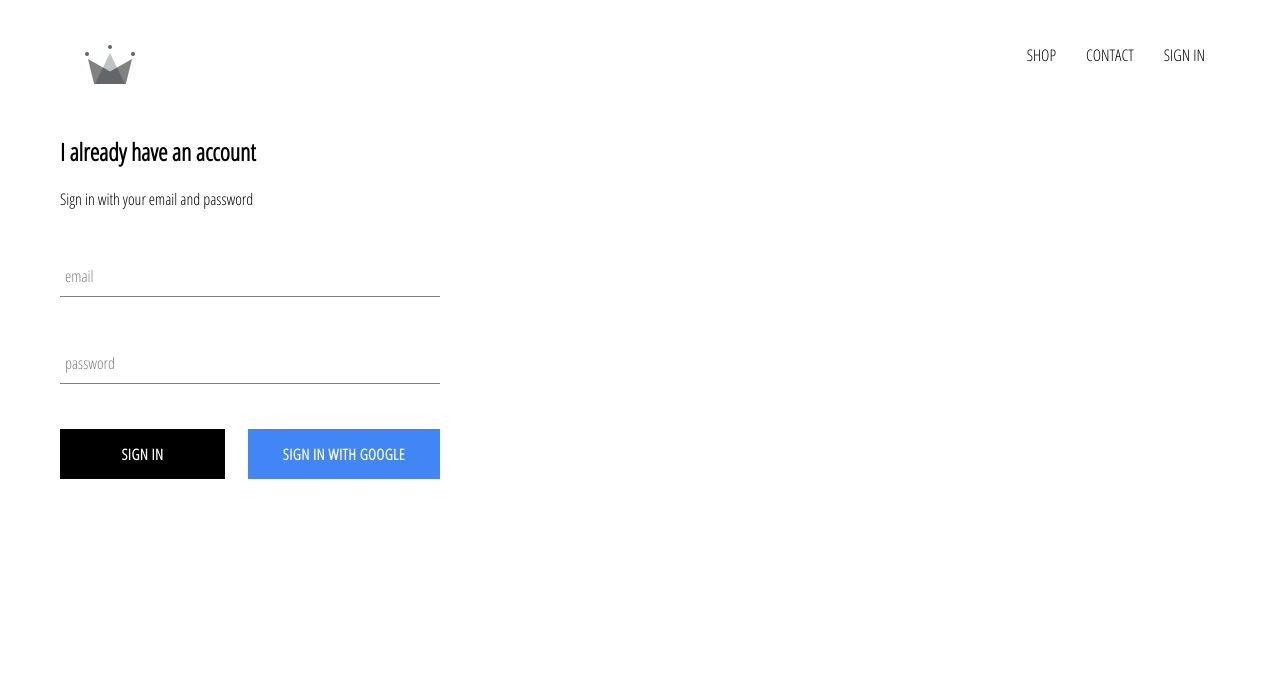
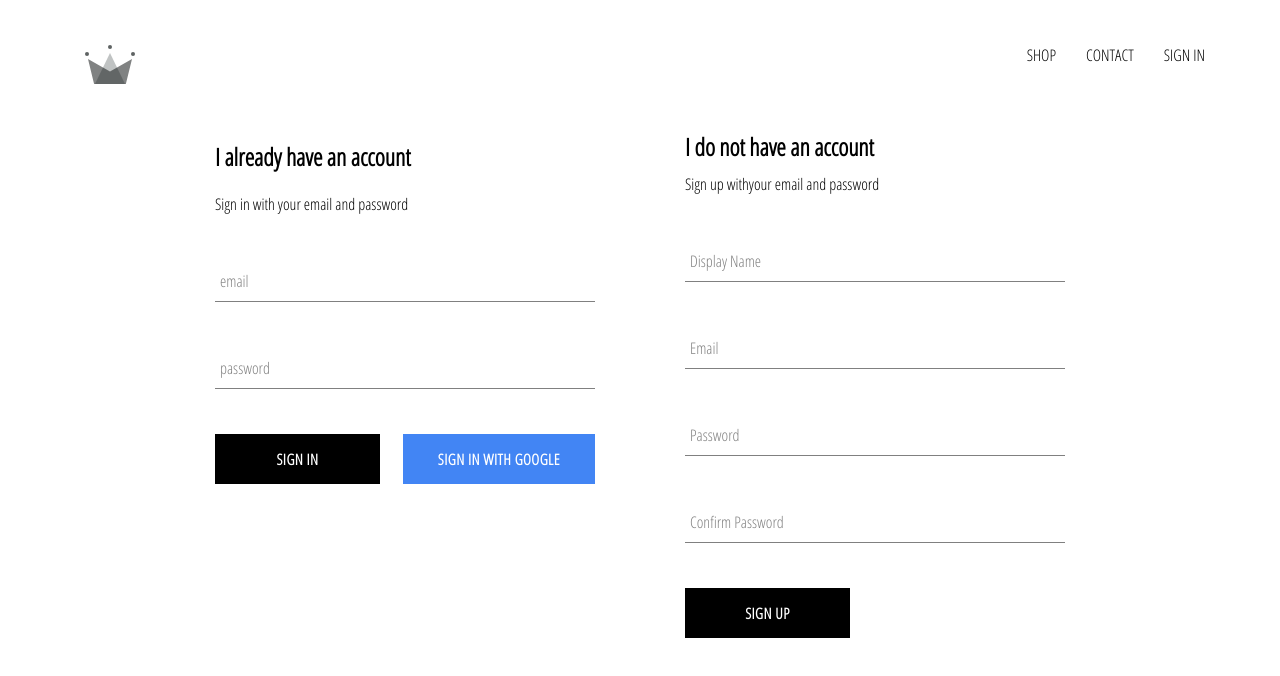
Before and after one commit to za-n-6/crwn-clothing, a React (Create React App) app: page /signin in a window 1280 px wide. Shown: the top 676 px of the page. Built offline with nearby package versions, Linux system fonts and the light colour scheme; no server answers.

Commit message:
implemented firebase utils ,included ability to store authenticated users into our firestore database

```diff
--- a/src/App.js
+++ b/src/App.js
@@ -10,7 +10,7 @@
 
 import SignInSignUpPage from './pages/sign-in-sign-up/sign-in-sign-up.component.jsx';
 
-import { auth } from './firebase/firebase.utils';
+import { auth , createUserProfileDocument } from './firebase/firebase.utils';
 
 
 class App extends React.Component {
@@ -23,30 +23,36 @@
     }
   }
 
-
-
-
       unsubscribeFromAuth = null;
 
      componentDidMount(){
-       this.unsubscribeFromAuth= auth.onAuthStateChanged( user => {
-         this.setState({ currentUser: user });
+       this.unsubscribeFromAuth= auth.onAuthStateChanged(async userAuth => {
+              if(userAuth) {
+                const userRef= await createUserProfileDocument(userAuth);
 
-         console.log(user);
+                userRef.onSnapshot(snapShot => {
+                  this.setState({
+                    currentUser: {
+                      id: snapShot.id,
+                      ...snapShot.data()
+                    }
+                  })
+
+                  console.log(this.state);
+                })
+
+
+              }
+
+              else {
+                this.setState({currentUser: userAuth})
+              }
        })
      }
-
-
-
-
 
       componentWillUnmount() {
         this.unsubscribeFromAuth();
       }
-
-
-
-
 
   render() {
   return (
--- a/src/components/header/header.component.jsx
+++ b/src/components/header/header.component.jsx
@@ -27,9 +27,9 @@
 
            {
              currentUser ?
-             <div className='option' onClick={()=> auth.signOut()}>SIGN OUT</div>
+             (<div className='option' onClick={()=> auth.signOut()}>SIGN OUT</div>)
              :
-             <Link className='option' to='/signin'>SIGN IN</Link>
+             (<Link className='option' to='/signin'>SIGN IN</Link>)
            }
 
       </div>
--- a/src/components/sign-in/sign-in.component.jsx
+++ b/src/components/sign-in/sign-in.component.jsx
@@ -18,6 +18,7 @@
         super(props);
 
         this.state ={
+
             email: '' ,
             password: ''
 
@@ -57,9 +58,6 @@
 
                      />
 
-
-
-
                    <FormInput
 
                    name="password"
--- /dev/null
+++ b/src/components/sign-up/sign-up.component.jsx
@@ -0,0 +1,121 @@
+import React from 'react';
+
+import FormInput from '../form-input/form-input.component';
+import CustomButton from '../custom-button/custom-button.component';
+
+import { auth , createUserProfileDocument } from '../../firebase/firebase.utils';
+
+import  './sign-up.styles.scss';
+
+ class SignUp extends React.Component {
+
+    constructor() {
+        super();
+
+        this.state = {
+
+            displayName: '' ,
+            email: '' ,
+            password: '' ,
+            confirmPassword: ''
+
+        }
+    }
+
+     handleSubmit = async event => {
+         event.preventDefault();
+
+         const { displayName, email , password , confirmPassword } = this.state;
+
+         if(password !== confirmPassword) {
+             alert("passwords do not match");
+             return;
+
+         }
+
+         try {
+             const { user } = await auth.createUserWithEmailAndPassword( email, password );
+
+             await createUserProfileDocument(user, { displayName });
+
+             this.setState({
+                displayName: '' ,
+                email: '' ,
+                password: '' ,
+                confirmPassword: ''
+
+             })
+
+         } catch(error){
+
+             console.error(error);
+         }
+
+     }
+
+     handleChange =  event => {
+         const { name, value } = event.target;
+
+         this.setState({ [name]: value });
+     }
+
+    render() {
+        const { displayName , email , password, confirmPassword } = this.state;
+        return(
+            <div className='sign-up' >
+                <h2 className='title'>I do not have an account</h2>
+                <span>Sign up withyour email and password</span>
+                <form className='sign-upnform' onSubmit={this.handleSubmit}>
+
+                    <FormInput
+                     type='text'
+                     name='displayName'
+                     value={displayName}
+                     onChange={this.handleChange}
+                     label='Display Name'
+                     required
+
+                    />
+
+                    <FormInput
+                     type='email'
+                     name='email'
+                     value={email}
+                     onChange={this.handleChange}
+                     label='Email'
+                     required
+
+                    />
+
+                    <FormInput
+                     type='password'
+                     name='password'
+                     value={password}
+                     onChange={this.handleChange}
+                     label='Password'
+                     required
+
+                    />
+
+                    <FormInput
+                     type='password'
+                     name='confirmPassword'
+                     value={confirmPassword}
+                     onChange={this.handleChange}
+                     label='Confirm Password'
+                     required
+
+                    />
+
+                    <CustomButton type='submit'>SIGN UP</CustomButton>
+
+
+
+                </form>
+
+            </div>
+        )
+    }
+ }
+
+ export default SignUp;
--- /dev/null
+++ b/src/components/sign-up/sign-up.styles.scss
@@ -0,0 +1,9 @@
+.sign-up {
+    display: flex;
+    flex-direction: column;
+    width: 380px;
+
+    .title {
+        margin: 10px 0;
+    }
+}
--- a/src/firebase/firebase.utils.js
+++ b/src/firebase/firebase.utils.js
@@ -14,13 +14,41 @@
     measurementId: "G-W8HD9RLM9B"
   };
 
-  firebase.initializeApp(config);
+   export const createUserProfileDocument = async (userAuth, additionalData  ) => {
 
-  export const auth = firebase.auth();
-  export const firestore = firebase.firestore();
+    if (!userAuth) return;
 
-  const provider = new firebase.auth.GoogleAuthProvider();
-  provider.setCustomParameters({ prompt : 'select_account' });
-  export const signInWithGoogle =() => auth.signInWithPopup(provider);
+        const userRef = firestore.doc(`users/${userAuth.uid}`);
 
-  export default firebase;
+        const snapShot = await userRef.get();
+
+            if(!snapShot.exists){
+              const { displayName , email } = userAuth;
+              const createdAt = new Date();
+
+              try {
+                await userRef.set({
+                  displayName,
+                  email,
+                  createdAt,
+                  ...additionalData
+                })
+              }
+              catch (error) {
+                console.log('error creating user', error.message)
+              }
+            }
+
+            return userRef;
+   }
+
+   firebase.initializeApp(config);
+
+   export const auth = firebase.auth();
+   export const firestore = firebase.firestore();
+
+   const provider = new firebase.auth.GoogleAuthProvider();
+   provider.setCustomParameters({ prompt: 'select_account' });
+   export const signInWithGoogle = () => auth.signInWithPopup(provider);
+
+   export default firebase;
--- a/src/pages/sign-in-sign-up/sign-in-sign-up.component.jsx
+++ b/src/pages/sign-in-sign-up/sign-in-sign-up.component.jsx
@@ -1,12 +1,18 @@
 import React from 'react';
+
+
+import SignIn from '../../components/sign-in/sign-in.component';
+import SignUp from '../../components/sign-up/sign-up.component';
+
 import './sign-in-sign-up.styles.scss';
-import SignIn from '../../components/sign-in/sign-in.component';
+
 
 const SignInSignUpPage =() => (
 
-    <div className='sign-in-and-sign-up'>
+    <div className='sign-in-sign-up'>
 
     <SignIn />
+    <SignUp />
 
     </div>
 
--- a/src/pages/sign-in-sign-up/sign-in-sign-up.styles.scss
+++ b/src/pages/sign-in-sign-up/sign-in-sign-up.styles.scss
@@ -0,0 +1,6 @@
+.sign-in-sign-up {
+    width: 850px;
+    display: flex;
+    justify-content:space-between;
+    margin: 30px auto;
+}
```
